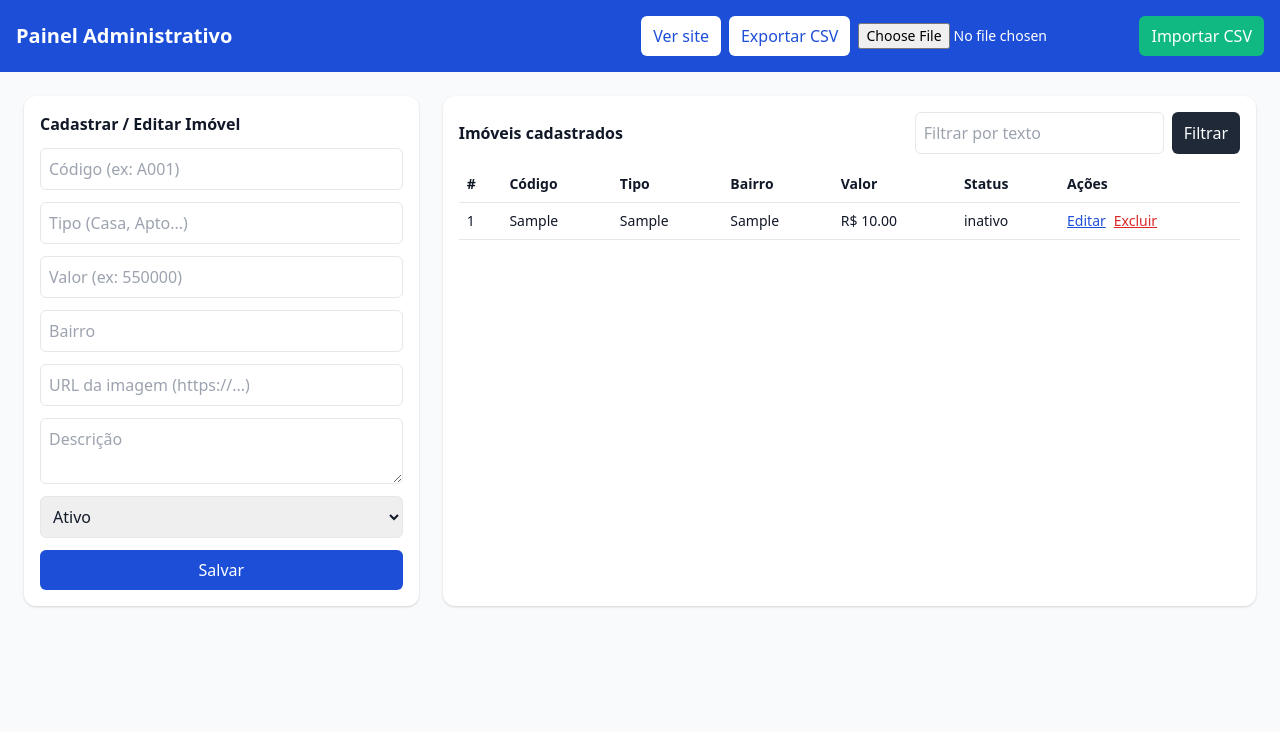
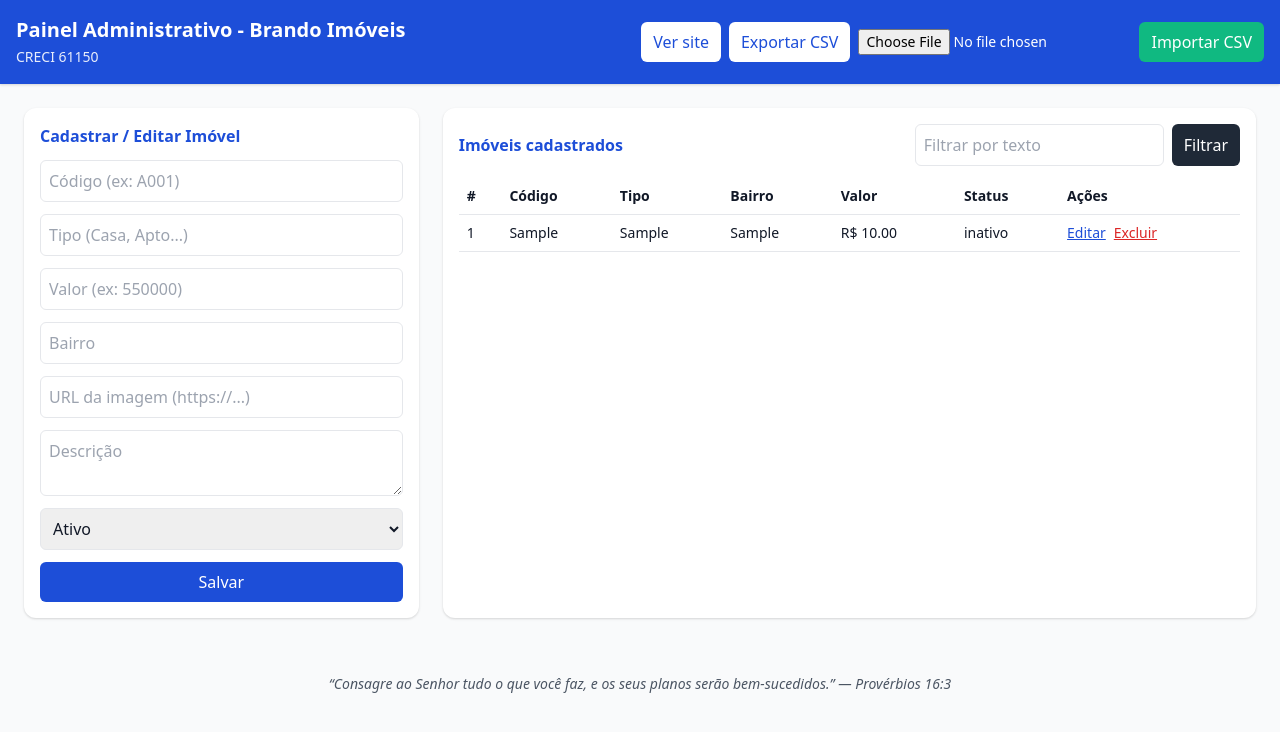
Before and after one commit to WilsonNous/brando-imoveis, a Flask app: page /admin in a window 1280 px wide. Shown: the top 732 px of the page. Run offline with Flask 3, Linux system fonts and the light colour scheme; tables that the repository leaves empty hold one stand-in row (values such as "Sample post").

Commit message:
Enhance admin.html with meta tags and styling updates
Added meta tags for author and description, improved header and form styling, and enhanced filter input and button styles.

```diff
--- a/templates/admin.html
+++ b/templates/admin.html
@@ -6,45 +6,57 @@
   <title>Admin | Brando Imóveis</title>
   <link href="https://cdn.jsdelivr.net/npm/tailwindcss@2.2.19/dist/tailwind.min.css" rel="stylesheet" />
   <link href="/static/css/main.css" rel="stylesheet" />
+  <meta name="author" content="Brando Imóveis - CRECI 61150" />
+  <meta name="description" content="Painel administrativo Brando Imóveis | CRECI 61150 | Rua Intendente Antônio Damasco, 2330 - Ratones / Florianópolis." />
 </head>
+
 <body class="bg-gray-50 text-gray-900">
-  <header class="bg-blue-700 text-white">
-    <div class="max-w-7xl mx-auto flex justify-between items-center p-4">
-      <h1 class="text-xl font-bold">Painel Administrativo</h1>
-      <div class="flex gap-2 items-center">
-        <a href="/" class="bg-white text-blue-700 px-3 py-2 rounded-md hover:bg-gray-100">Ver site</a>
-        <a href="/admin/export" class="bg-white text-blue-700 px-3 py-2 rounded-md hover:bg-gray-100">Exportar CSV</a>
+  <!-- HEADER -->
+  <header class="bg-blue-700 text-white shadow">
+    <div class="max-w-7xl mx-auto flex flex-col md:flex-row justify-between items-center p-4 gap-2">
+      <div>
+        <h1 class="text-xl font-bold">Painel Administrativo - Brando Imóveis</h1>
+        <span class="text-sm opacity-90">CRECI 61150</span>
+      </div>
+      <div class="flex flex-wrap gap-2 items-center">
+        <a href="/" class="bg-white text-blue-700 px-3 py-2 rounded-md hover:bg-gray-100 transition">Ver site</a>
+        <a href="/admin/export" class="bg-white text-blue-700 px-3 py-2 rounded-md hover:bg-gray-100 transition">Exportar CSV</a>
         <form action="/admin/import" method="post" enctype="multipart/form-data" class="flex items-center gap-2">
           <input type="file" name="csvfile" accept=".csv" class="text-sm" required />
-          <button class="bg-green-500 text-white px-3 py-2 rounded-md">Importar CSV</button>
+          <button class="bg-green-500 text-white px-3 py-2 rounded-md hover:bg-green-600 transition">Importar CSV</button>
         </form>
       </div>
     </div>
   </header>
+
+  <!-- CONTEÚDO PRINCIPAL -->
   <main class="max-w-7xl mx-auto p-6 grid md:grid-cols-3 gap-6">
+    <!-- FORMULÁRIO -->
     <section class="md:col-span-1 bg-white p-4 rounded-xl shadow">
-      <h2 class="font-semibold mb-3">Cadastrar / Editar Imóvel</h2>
+      <h2 class="font-semibold mb-3 text-blue-700">Cadastrar / Editar Imóvel</h2>
       <form action="/admin/save" method="post" class="grid gap-3">
         <input name="id" type="hidden" value="{{ imovel.id if imovel else '' }}">
-        <input name="codigo" placeholder="Código (ex: A001)" value="{{ imovel.codigo if imovel else '' }}" required class="border p-2 rounded-md">
-        <input name="tipo" placeholder="Tipo (Casa, Apto...)" value="{{ imovel.tipo if imovel else '' }}" required class="border p-2 rounded-md">
-        <input name="valor" placeholder="Valor (ex: 550000)" value="{{ imovel.valor if imovel else '' }}" required class="border p-2 rounded-md">
-        <input name="bairro" placeholder="Bairro" value="{{ imovel.bairro if imovel else '' }}" required class="border p-2 rounded-md">
-        <input name="imagem" placeholder="URL da imagem (https://...)" value="{{ imovel.imagem if imovel else '' }}" class="border p-2 rounded-md">
-        <textarea name="descricao" placeholder="Descrição" class="border p-2 rounded-md">{{ imovel.descricao if imovel else '' }}</textarea>
-        <select name="status" class="border p-2 rounded-md">
+        <input name="codigo" placeholder="Código (ex: A001)" value="{{ imovel.codigo if imovel else '' }}" required class="border p-2 rounded-md focus:ring-2 focus:ring-blue-600 outline-none">
+        <input name="tipo" placeholder="Tipo (Casa, Apto...)" value="{{ imovel.tipo if imovel else '' }}" required class="border p-2 rounded-md focus:ring-2 focus:ring-blue-600 outline-none">
+        <input name="valor" placeholder="Valor (ex: 550000)" value="{{ imovel.valor if imovel else '' }}" required class="border p-2 rounded-md focus:ring-2 focus:ring-blue-600 outline-none">
+        <input name="bairro" placeholder="Bairro" value="{{ imovel.bairro if imovel else '' }}" required class="border p-2 rounded-md focus:ring-2 focus:ring-blue-600 outline-none">
+        <input name="imagem" placeholder="URL da imagem (https://...)" value="{{ imovel.imagem if imovel else '' }}" class="border p-2 rounded-md focus:ring-2 focus:ring-blue-600 outline-none">
+        <textarea name="descricao" placeholder="Descrição" class="border p-2 rounded-md focus:ring-2 focus:ring-blue-600 outline-none">{{ imovel.descricao if imovel else '' }}</textarea>
+        <select name="status" class="border p-2 rounded-md focus:ring-2 focus:ring-blue-600 outline-none">
           <option value="ativo" {{ 'selected' if (imovel and imovel.status=='ativo') else '' }}>Ativo</option>
           <option value="inativo" {{ 'selected' if (imovel and imovel.status=='inativo') else '' }}>Inativo</option>
         </select>
-        <button class="bg-blue-700 text-white py-2 rounded-md hover:bg-blue-800">Salvar</button>
+        <button class="bg-blue-700 text-white py-2 rounded-md hover:bg-blue-800 transition">Salvar</button>
       </form>
     </section>
+
+    <!-- LISTAGEM -->
     <section class="md:col-span-2 bg-white p-4 rounded-xl shadow">
       <div class="flex justify-between items-center mb-3">
-        <h2 class="font-semibold">Imóveis cadastrados</h2>
+        <h2 class="font-semibold text-blue-700">Imóveis cadastrados</h2>
         <form method="get" action="/admin" class="flex gap-2">
-          <input name="q" placeholder="Filtrar por texto" value="{{ request.args.get('q','') }}" class="border p-2 rounded-md" />
-          <button class="bg-gray-800 text-white px-3 rounded-md">Filtrar</button>
+          <input name="q" placeholder="Filtrar por texto" value="{{ request.args.get('q','') }}" class="border p-2 rounded-md focus:ring-2 focus:ring-blue-600 outline-none" />
+          <button class="bg-gray-800 text-white px-3 rounded-md hover:bg-gray-900 transition">Filtrar</button>
         </form>
       </div>
       <div class="overflow-auto">
@@ -62,7 +74,7 @@
           </thead>
           <tbody>
           {% for i in imoveis %}
-            <tr class="border-b hover:bg-gray-50">
+            <tr class="border-b hover:bg-gray-50 transition">
               <td class="py-2 px-2">{{ i.id }}</td>
               <td class="py-2 px-2">{{ i.codigo }}</td>
               <td class="py-2 px-2">{{ i.tipo }}</td>
@@ -80,5 +92,10 @@
       </div>
     </section>
   </main>
+
+  <!-- RODAPÉ -->
+  <footer class="text-center text-sm text-gray-600 mt-8 italic">
+    “Consagre ao Senhor tudo o que você faz, e os seus planos serão bem-sucedidos.” — Provérbios 16:3
+  </footer>
 </body>
 </html>
```
